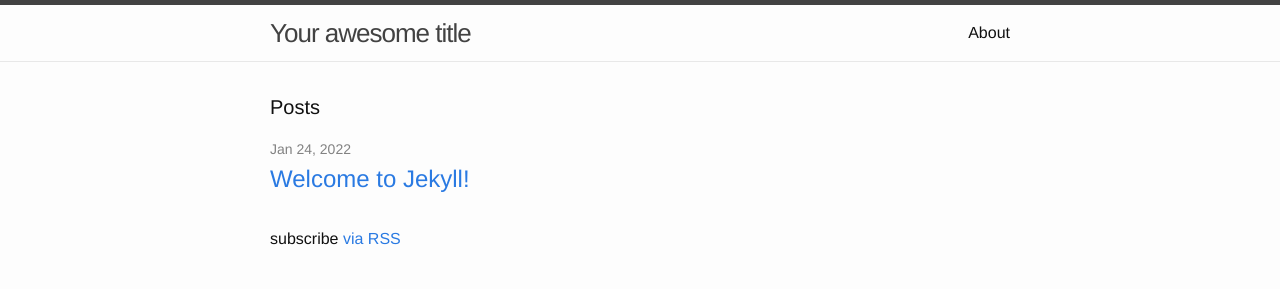
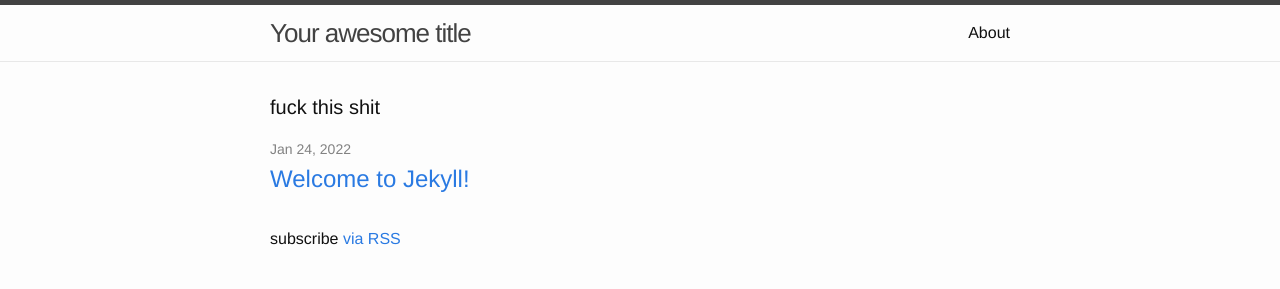
Before and after one commit to kolace/kolace.github.io, a Jekyll site: the page built from index.html, in a window 1280 px wide. Shown: the top 289 px of the page. Built offline with Jekyll 4.4.1, drawn with Linux system fonts in a browser that asks for light colours.

Commit message:
Update index.html

```diff
--- a/index.html
+++ b/index.html
@@ -4,7 +4,7 @@
 
 <div class="home">
 
-  <h1 class="page-heading">Posts</h1>
+  <h1 class="page-heading">fuck this shit</h1>
 
   <ul class="post-list">
     {% for post in site.posts %}
```
